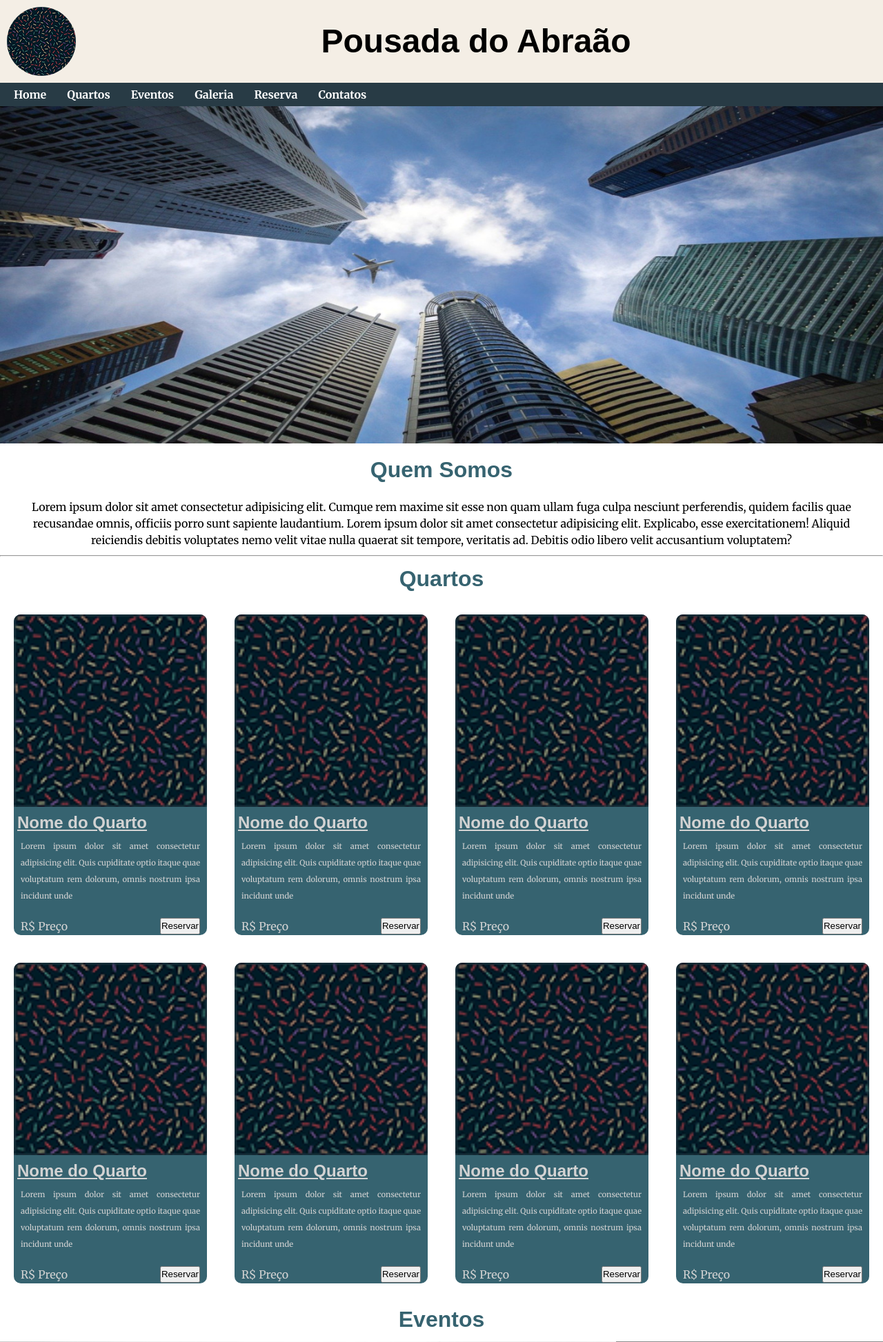
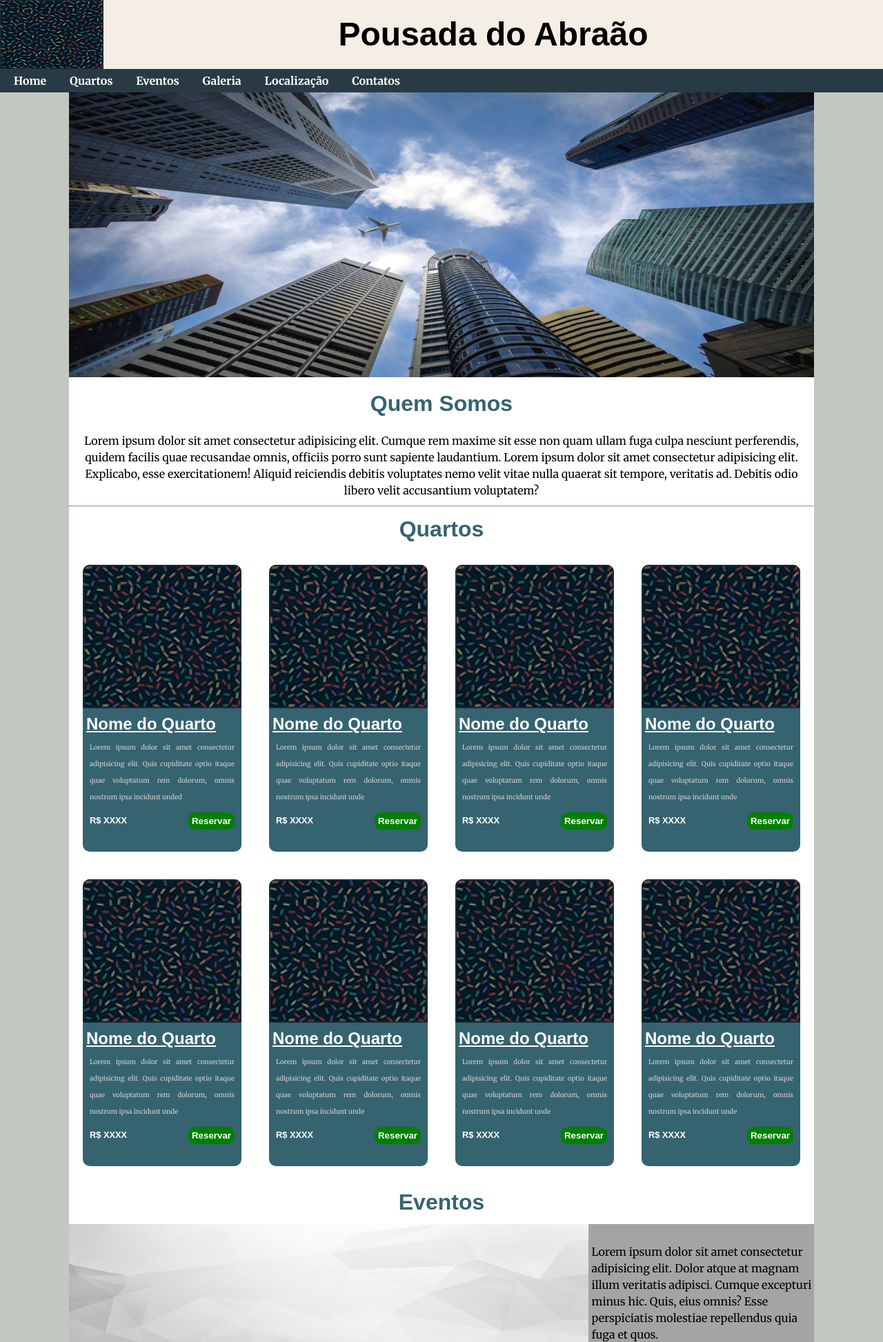
Before and after one commit to Kaua-da-Cunha-Rodrigues/projeto-pousada, a PHP site: page / in a window 1280 px wide; the page is wider, and only the part inside the window is pictured. Shown: the top 1946 px of that part at 69% size. Run offline with PHP 8.4, Linux system fonts and the light colour scheme; some web fonts are replaced.

Commit message:
mexi com responsividade

```diff
--- a/index.html
+++ b/index.html
@@ -6,6 +6,7 @@
     <meta name="viewport" content="width=device-width, initial-scale=1.0">
     <link rel="stylesheet" href="src/css/reset.css">
     <link rel="stylesheet" href="src/css/style.css">
+    <link rel="stylesheet" href="src/css/responsivo.css">
     <title>Rascunho Projeto Pousada</title>
 </head>
 <body>
@@ -14,17 +15,15 @@
             <img src="src/img/pattern001.png" alt="Logo Empresa" class="foto-header">
             <h1>Pousada do Abraão</h1>
         </div>
-        <nav>
-            <ul>
-                <li><a href="#cabecalho">Home</a></li>
-                <li><a href="#">Quartos</a></li>
-                <li><a href="#">Eventos</a></li>
-                <li><a href="#">Galeria</a></li>
-                <li><a href="#">Reserva</a></li>
-                <li><a href="#">Contatos</a></li>
-            </ul>
-        </nav>
     </header>
+    <nav>
+            <a href="#cabecalho">Home</a>
+            <a href="#quartos">Quartos</a>
+            <a href="#eventos">Eventos</a>
+            <a href="#galeria">Galeria</a>
+            <a href="#localizacao">Localização</a>
+            <a href="#rodape">Contatos</a>
+    </nav>
     <main>
         <img src="src/img/imagem destaque.jpg" alt="Foto Destaque" class="foto-destaque">
         <h2>Quem Somos</h2>
@@ -38,9 +37,9 @@
                     ">
                         <img src="src/img/pattern001.png" alt="Imagem do Quarto">
                         <h3>Nome do Quarto</h3>
-                        <p class="descricao">Lorem ipsum dolor sit amet consectetur adipisicing elit. Quis cupiditate optio itaque quae voluptatum rem dolorum, omnis nostrum ipsa incidunt unde</p>
+                        <p class="descricao">Lorem ipsum dolor sit amet consectetur adipisicing elit. Quis cupiditate optio itaque quae voluptatum rem dolorum, omnis nostrum ipsa incidunt unded</p>
                         <div class="preco-reserva">
-                            <p class="preco">R$ Preço</p>
+                            <p class="preco">R$ XXXX</p>
                             <button>Reservar</button>
                         </div>
                     </div>
@@ -51,7 +50,7 @@
                         <h3>Nome do Quarto</h3>
                         <p class="descricao">Lorem ipsum dolor sit amet consectetur adipisicing elit. Quis cupiditate optio itaque quae voluptatum rem dolorum, omnis nostrum ipsa incidunt unde</p>
                         <div class="preco-reserva">
-                            <p class="preco">R$ Preço</p>
+                            <p class="preco">R$ XXXX</p>
                             <button>Reservar</button>
                         </div>
                     </div>
@@ -62,7 +61,7 @@
                         <h3>Nome do Quarto</h3>
                         <p class="descricao">Lorem ipsum dolor sit amet consectetur adipisicing elit. Quis cupiditate optio itaque quae voluptatum rem dolorum, omnis nostrum ipsa incidunt unde</p>
                         <div class="preco-reserva">
-                            <p class="preco">R$ Preço</p>
+                            <p class="preco">R$ XXXX</p>
                             <button>Reservar</button>
                         </div>
                     </div>
@@ -73,7 +72,7 @@
                         <h3>Nome do Quarto</h3>
                         <p class="descricao">Lorem ipsum dolor sit amet consectetur adipisicing elit. Quis cupiditate optio itaque quae voluptatum rem dolorum, omnis nostrum ipsa incidunt unde</p>
                         <div class="preco-reserva">
-                            <p class="preco">R$ Preço</p>
+                            <p class="preco">R$ XXXX</p>
                             <button>Reservar</button>
                         </div>
                     </div>
@@ -85,7 +84,7 @@
                         <h3>Nome do Quarto</h3>
                         <p class="descricao">Lorem ipsum dolor sit amet consectetur adipisicing elit. Quis cupiditate optio itaque quae voluptatum rem dolorum, omnis nostrum ipsa incidunt unde</p>
                         <div class="preco-reserva">
-                            <p class="preco">R$ Preço</p>
+                            <p class="preco">R$ XXXX</p>
                             <button>Reservar</button>
                         </div>
                     </div>
@@ -96,7 +95,7 @@
                         <h3>Nome do Quarto</h3>
                         <p class="descricao">Lorem ipsum dolor sit amet consectetur adipisicing elit. Quis cupiditate optio itaque quae voluptatum rem dolorum, omnis nostrum ipsa incidunt unde</p>
                         <div class="preco-reserva">
-                            <p class="preco">R$ Preço</p>
+                            <p class="preco">R$ XXXX</p>
                             <button>Reservar</button>
                         </div>
                     </div>
@@ -107,7 +106,7 @@
                         <h3>Nome do Quarto</h3>
                         <p class="descricao">Lorem ipsum dolor sit amet consectetur adipisicing elit. Quis cupiditate optio itaque quae voluptatum rem dolorum, omnis nostrum ipsa incidunt unde</p>
                         <div class="preco-reserva">
-                            <p class="preco">R$ Preço</p>
+                            <p class="preco">R$ XXXX</p>
                             <button>Reservar</button>
                         </div>
                     </div>
@@ -118,7 +117,7 @@
                         <h3>Nome do Quarto</h3>
                         <p class="descricao">Lorem ipsum dolor sit amet consectetur adipisicing elit. Quis cupiditate optio itaque quae voluptatum rem dolorum, omnis nostrum ipsa incidunt unde</p>
                         <div class="preco-reserva">
-                            <p class="preco">R$ Preço</p>
+                            <p class="preco">R$ XXXX</p>
                             <button>Reservar</button>
                         </div>
                     </div>
@@ -150,11 +149,11 @@
         <section id="localizacao">
             <article>
                 <h2>Localização</h2>
-                <iframe src="https://www.google.com/maps/embed?pb=!1m18!1m12!1m3!1d7337.681257355592!2d-44.17354137282285!3d-23.139499923848888!2m3!1f0!2f0!3f0!3m2!1i1024!2i768!4f13.1!3m3!1m2!1s0x9c5c748cf34de9%3A0x72d7e07a90009cff!2sVila%20do%20Abra%C3%A3o%2C%20Angra%20dos%20Reis%20-%20State%20of%20Rio%20de%20Janeiro!5e0!3m2!1sen!2sbr!4v1674524951831!5m2!1sen!2sbr" width="1440" height="450" style="border:0;" allowfullscreen="" loading="lazy" referrerpolicy="no-referrer-when-downgrade"></iframe>
+                <iframe src="https://www.google.com/maps/embed?pb=!1m18!1m12!1m3!1d7337.681257355592!2d-44.17354137282285!3d-23.139499923848888!2m3!1f0!2f0!3f0!3m2!1i1024!2i768!4f13.1!3m3!1m2!1s0x9c5c748cf34de9%3A0x72d7e07a90009cff!2sVila%20do%20Abra%C3%A3o%2C%20Angra%20dos%20Reis%20-%20State%20of%20Rio%20de%20Janeiro!5e0!3m2!1sen!2sbr!4v1674524951831!5m2!1sen!2sbr"height="450" style="border:0;" allowfullscreen="" loading="lazy" referrerpolicy="no-referrer-when-downgrade"></iframe>
             </article>
         </section>
     </main>
-    <footer>
+    <footer id="rodape">
         <div class="endereco-e-afins">
             <p>R. Getúlio Vargas - Vila do Abraão, Angra dos Reis - RJ</p>
         </div>
--- a/src/css/style.css
+++ b/src/css/style.css
@@ -21,19 +21,19 @@ body{
 
 header{
     font-weight: bold;
-    width: 100%;
+    max-width: 100%;
 }
 header .informacoes-empresa{
     background-color: var(--cor3);
     display: flex;
     justify-content: space-between;
-    padding: 10px;
 }
 header h1{
     margin: auto;
     padding: 0 20px;
     font-family: var(--fonte-destaque);
     font-size: 3em;
+    line-height: 1em;
 }
 header > .informacoes-empresa > a{
     float: left;
@@ -41,29 +41,27 @@ header > .informacoes-empresa > a{
 
 }
 header img{
-    border-radius: 50%;
-    max-width: 100px;
+    width: 150px;
     max-height: 100px;
 }
 
 nav{
+    width: 100%;
+    height: auto;
     padding: 5px;
     background-color: var(--cor0);
     font-weight: bold;
 }
-nav ul{
-    display: flex;
+nav a{
+    color: white;
+    margin: 15px;
+
 }
-nav ul li a{
-    color: white;
-    margin: 5px 15px;
-}
-nav ul li a:hover{
+nav a:hover{
     text-decoration: underline;
 }
-
 main{
-    max-width: 1440px;
+    max-width: 1080px;
     margin: auto;
     background-color: white;
 }
@@ -76,7 +74,6 @@ main  h2{
     font-family: var(--fonte-destaque);
 }
 main .foto-destaque{
-    min-width: 720px;
     max-width: 100%;
 }
 main > p{
@@ -88,38 +85,55 @@ main #quartos .icone-quartos{
     max-width: 1440px;
 }
 main #quartos .bloco-quartos{
+    display: block;
     max-width: 320px;
+    min-width: 170px;
+    width: auto;
     background-color: var(--cor1);
     margin: 20px;
     border-radius: 10px;
     color: lightgrey;
 }
 main #quartos .bloco-quartos h3{
+    color: white;
     padding: 5px;
     font-family: var(--fonte-destaque);
     font-size: 1.5em;
     text-decoration: underline;
 }
+main #quartos .bloco-quartos img{
+    width: 100%;
+    height: 50%;
+    border-radius: 10px 10px 0 0;
+}
 main #quartos .bloco-quartos .descricao{
     max-width: 320px;
-    padding: 5px 10px 20px 10px;
+    padding: 5px 10px 10px 10px;
     text-align: justify;
-    font-size: 0.7em;
+    font-size: 0.6em;
 }
 main #quartos .bloco-quartos .preco-reserva{
+    color: white;
+    font-weight: bold;
+    font-family: var(--fonte-destaque);
     display: flex;
     justify-content: space-between;
-    padding: 0 10px;
+    padding: 0 10px 10px 10px;
+    font-size: 0.8em;
 }
-main #quartos .bloco-quartos img{
-    width: 100%;
-    height: 60%;
-    border-radius: 10px 10px 0 0;
+main #quartos .bloco-quartos button{
+    background-color: green;
+    color: white;
+    font-weight: bold;
+    font-family: var(--fonte-destaque);
+    border: none;
+    border-radius: 10px;
+    padding: 5px;
 }
 main #eventos .desc-evento{
     display: flex;
     margin-bottom: 10px;
-    background-color: rgba(0, 0, 0, 0.450);
+    background-color: rgba(0, 0, 0, 0.356);
 }
 main #eventos .desc-evento p{
     width: 30%;
@@ -131,12 +145,13 @@ main #eventos .desc-evento img{
 }
 main #galeria img{
     width: 100%;
-    height: 600px;
+    max-height: 600px;
 }
-main #localizacao{
+main #localizacao iframe{
     width: 100%;
 }
 footer{
+    width: 100%;
     background-color: var(--cor0);
     margin-top: 30px;
     padding: 20px;
@@ -145,11 +160,12 @@ footer{
     display: flex;
 }
 footer .endereco-e-afins{
-    width: 400px;
-    margin-right: 50px;
+    width: 50%;
+    margin-right: 10px;
     padding-right: 20px;
     border-right: 1px solid white;
 }
 footer .contatos{
-
+    width: 50%;
+    padding-right: 20px;
 }
```
Also changed, not shown: src/css/responsivo.css (added, +39 -0 lines).
